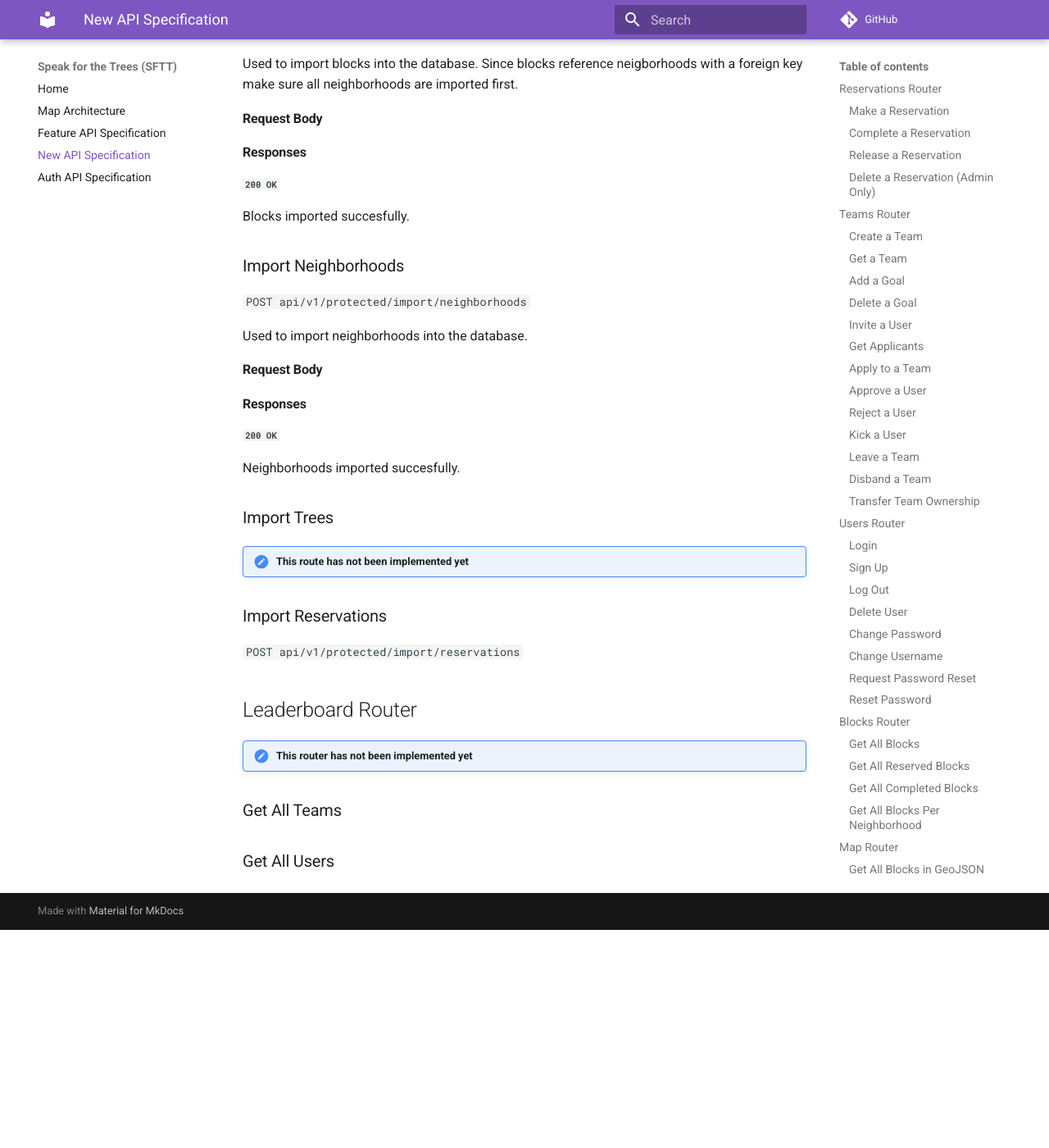
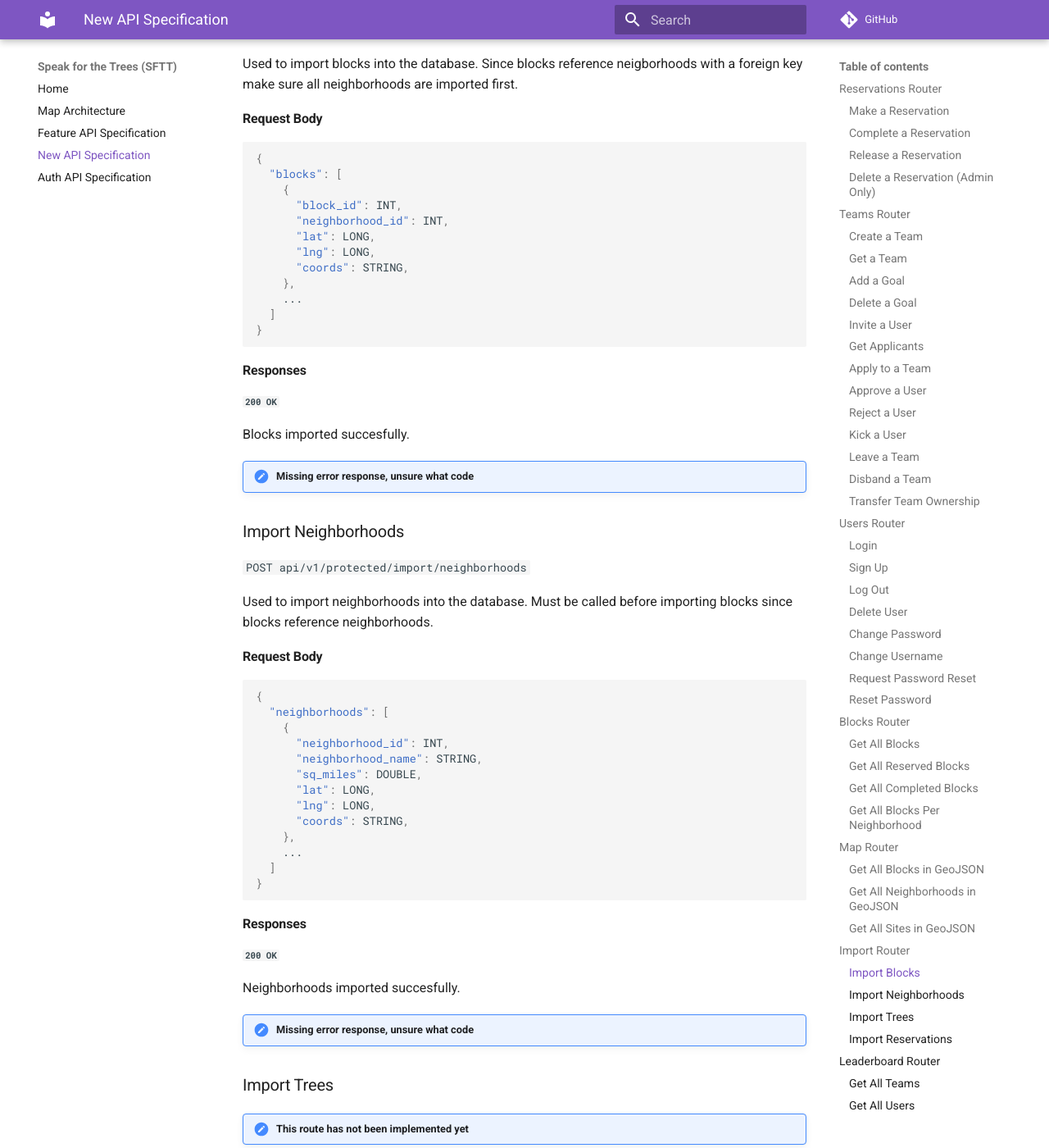
Before and after one commit to Code-4-Community/c4c-dev-docs, an MkDocs documentation site: the page built from docs/sftt/sftt-api-spec-new.md, in a window 1280 px wide and 1400 px high, scrolled down 13175 px. Shown: the whole window at 82% size. Built offline with MkDocs 1.6.1 and Material for MkDocs 9.7.7, drawn with Linux system fonts in a browser that asks for light colours; comment, search, counter and statistics services are not loaded; before the commit the page ends 14309 px from its top, so only the background shows below that.

Commit message:
Added request bodies for the import routes

````diff
--- a/docs/sftt/sftt-api-spec-new.md
+++ b/docs/sftt/sftt-api-spec-new.md
@@ -549,25 +549,60 @@
 
 #### Request Body
 
+```json
+{
+  "blocks": [
+    {
+      "block_id": INT,
+      "neighborhood_id": INT,
+      "lat": LONG,
+      "lng": LONG,
+      "coords": STRING,
+    },
+    ...
+  ]
+}
+```
+
 #### Responses
 
 ##### `200 OK`
 
 Blocks imported succesfully.
 
+!!! missing "Missing error response, unsure what code"
+
 ### Import Neighborhoods
 
 `POST api/v1/protected/import/neighborhoods`
 
-Used to import neighborhoods into the database.
+Used to import neighborhoods into the database. Must be called before importing blocks since blocks reference neighborhoods.
 
 #### Request Body
+
+```json
+{
+  "neighborhoods": [
+    {
+      "neighborhood_id": INT,
+      "neighborhood_name": STRING,
+      "sq_miles": DOUBLE,
+      "lat": LONG,
+      "lng": LONG,
+      "coords": STRING,
+    },
+    ...
+  ]
+}
+```
 
 #### Responses
 
 ##### `200 OK`
 
 Neighborhoods imported succesfully.
+
+!!! missing "Missing error response, unsure what code"
 
 ### Import Trees
 
````
